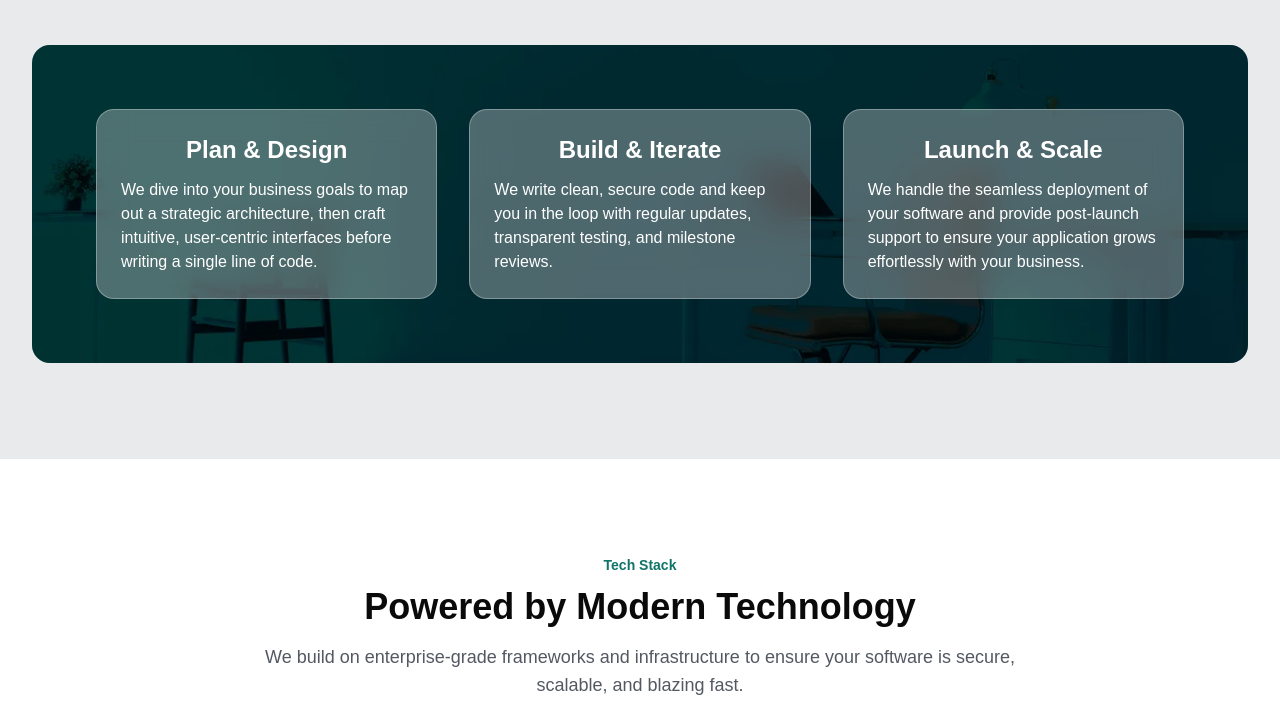
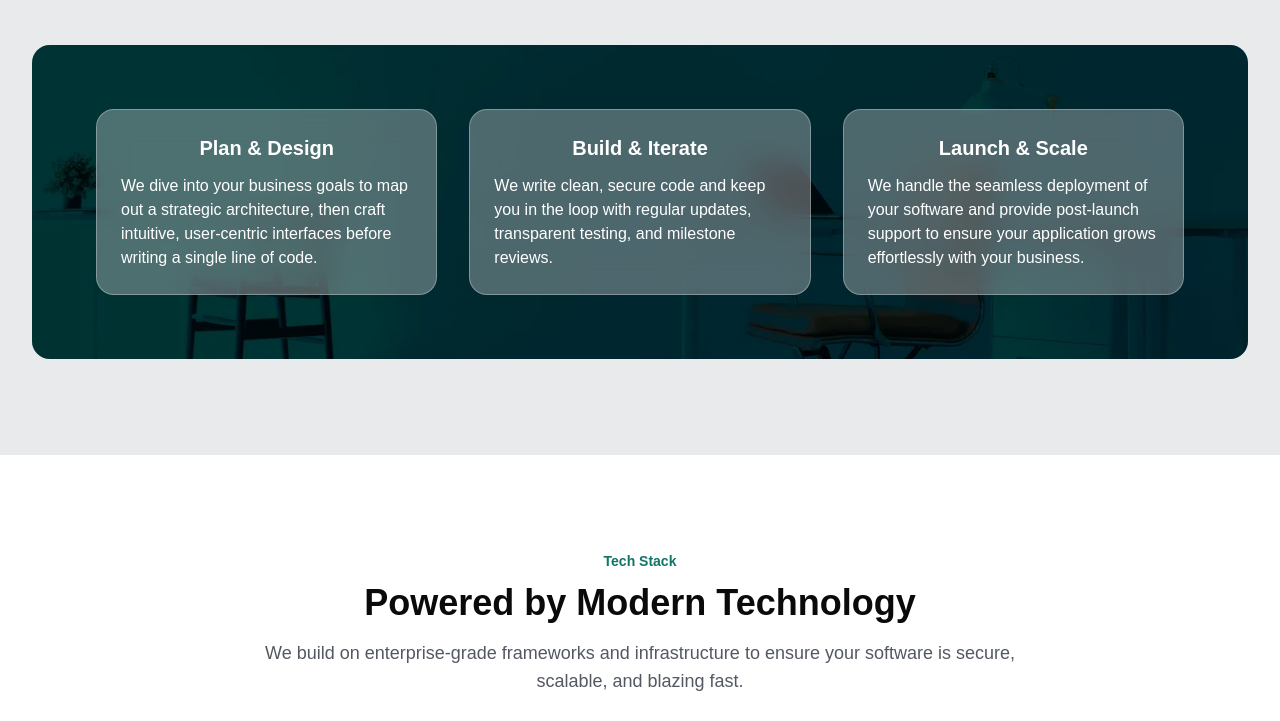
Before and after one commit to stathis1998/moosegr, an Astro site: page / in a window 1280 px wide. Shown: the part 3342-4063 px from the top of the page. Built offline with nearby package versions, Linux system fonts and the light colour scheme; Astro itself is replaced by a stand-in of ours.

Commit message:
Replace λανσάρισμα with natural phrasing; keep process titles on one line

```diff
--- a/src/components/Metrics.tsx
+++ b/src/components/Metrics.tsx
@@ -13,7 +13,8 @@ function MetricItem({
   return (
     <div className="relative z-10 flex flex-col items-center p-6 gap-4 bg-white/30 border border-white/30 backdrop-blur-lg rounded-2xl h-full">
       <div className="space-y-3">
-        <h3 className="text-white text-2xl font-semibold text-center">
+        {/* Sized so the Greek titles stay on one line in the 3-column grid. */}
+        <h3 className="text-white text-2xl lg:text-lg xl:text-xl lg:whitespace-nowrap font-semibold text-center">
           {title}
         </h3>
         <p className="text-white">{description}</p>
--- a/src/locales/translations.json
+++ b/src/locales/translations.json
@@ -259,7 +259,7 @@
     "metrics": {
       "eyebrow": "Η Διαδικασία μας",
       "title": "Πώς Κάνουμε τις Ιδέες Πράξη",
-      "description": "Μια απόλυτα διαφανής διαδικασία, από την πρώτη ιδέα μέχρι το τελικό λανσάρισμα.",
+      "description": "Μια απόλυτα διαφανής διαδικασία, από την πρώτη ιδέα μέχρι την τελική παράδοση.",
       "plan": {
         "title": "Σχεδιασμός & Μελέτη",
         "description": "Αναλύουμε τους στόχους σας για να σχεδιάσουμε τη σωστή αρχιτεκτονική και ένα εύχρηστο UI/UX, πριν γράψουμε την πρώτη γραμμή κώδικα."
@@ -269,8 +269,8 @@
         "description": "Γράφουμε καθαρό, ασφαλή κώδικα. Διατηρούμε συνεχή επικοινωνία μαζί σας με τακτικά updates και ελέγχους (testing) σε κάθε ενδιάμεσο στάδιο."
       },
       "launch": {
-        "title": "Λανσάρισμα & Υποστήριξη",
-        "description": "Αναλαμβάνουμε το ομαλό λανσάρισμα του λογισμικού και παρέχουμε συνεχή τεχνική υποστήριξη, ώστε το σύστημα να εξελίσσεται μαζί με την επιχείρησή σας."
+        "title": "Παράδοση & Υποστήριξη",
+        "description": "Αναλαμβάνουμε την ομαλή κυκλοφορία του λογισμικού και παρέχουμε συνεχή τεχνική υποστήριξη, ώστε το σύστημα να εξελίσσεται μαζί με την επιχείρησή σας."
       }
     },
     "tech": {
```
